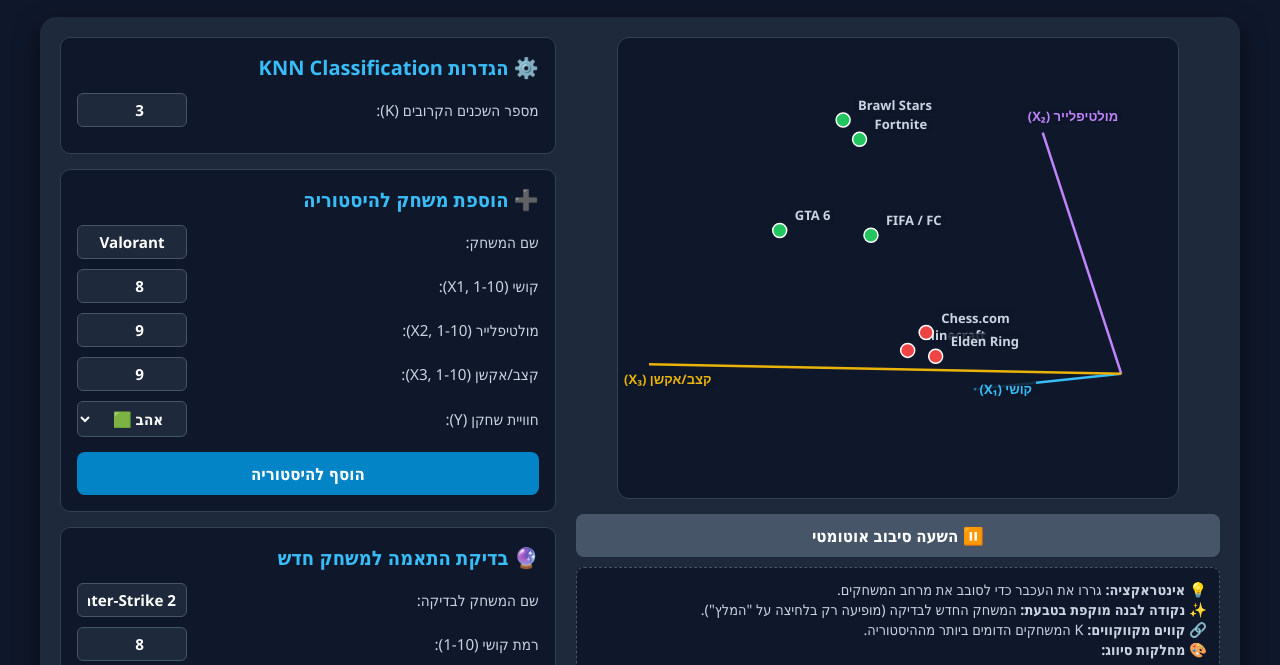
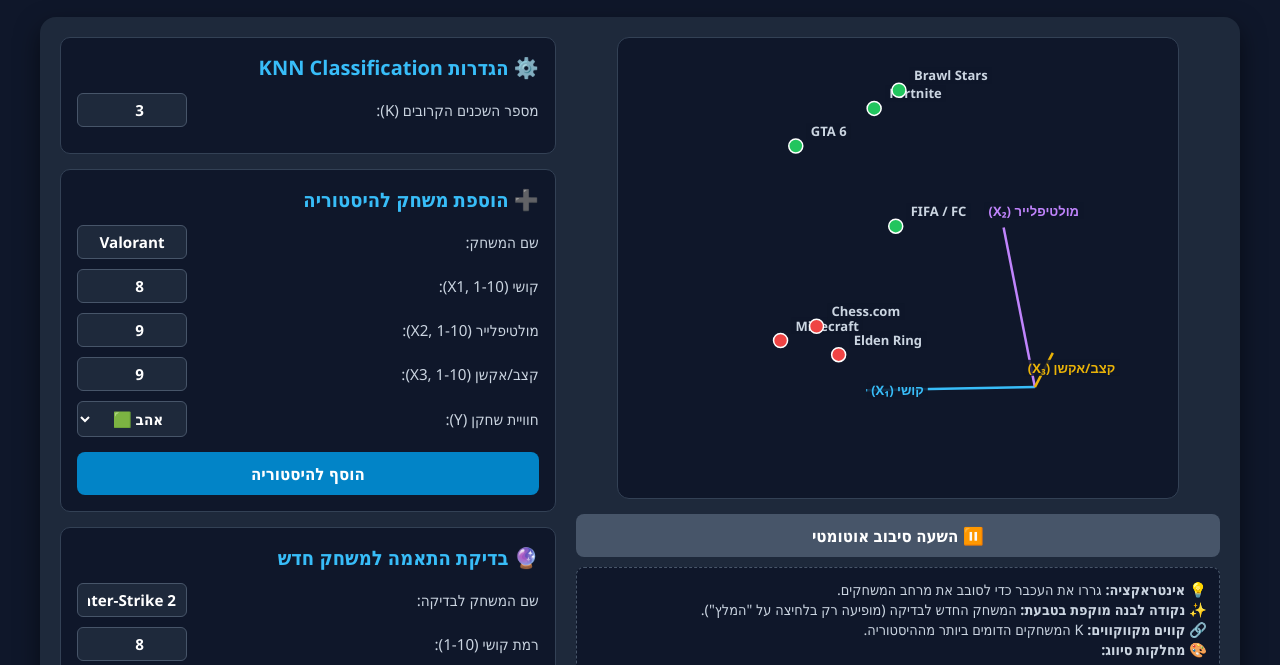
Before and after one commit to amirrazlioz/games_knn-3-param, a plain HTML site: page index.html in a window 1280 px wide. Shown: the part 124-789 px from the top of the page. Drawn offline with Linux system fonts and the light colour scheme.

Commit message:
Update index.html

```diff
--- a/index.html
+++ b/index.html
@@ -341,7 +341,7 @@
        // let angleY = -0.65;
 
         let angleX = 0.45;
-        let angleY = -1.75;
+        let angleY = -2.75;
 		//let angleZ = -0.45;
 
         let isDragging = false;
```
